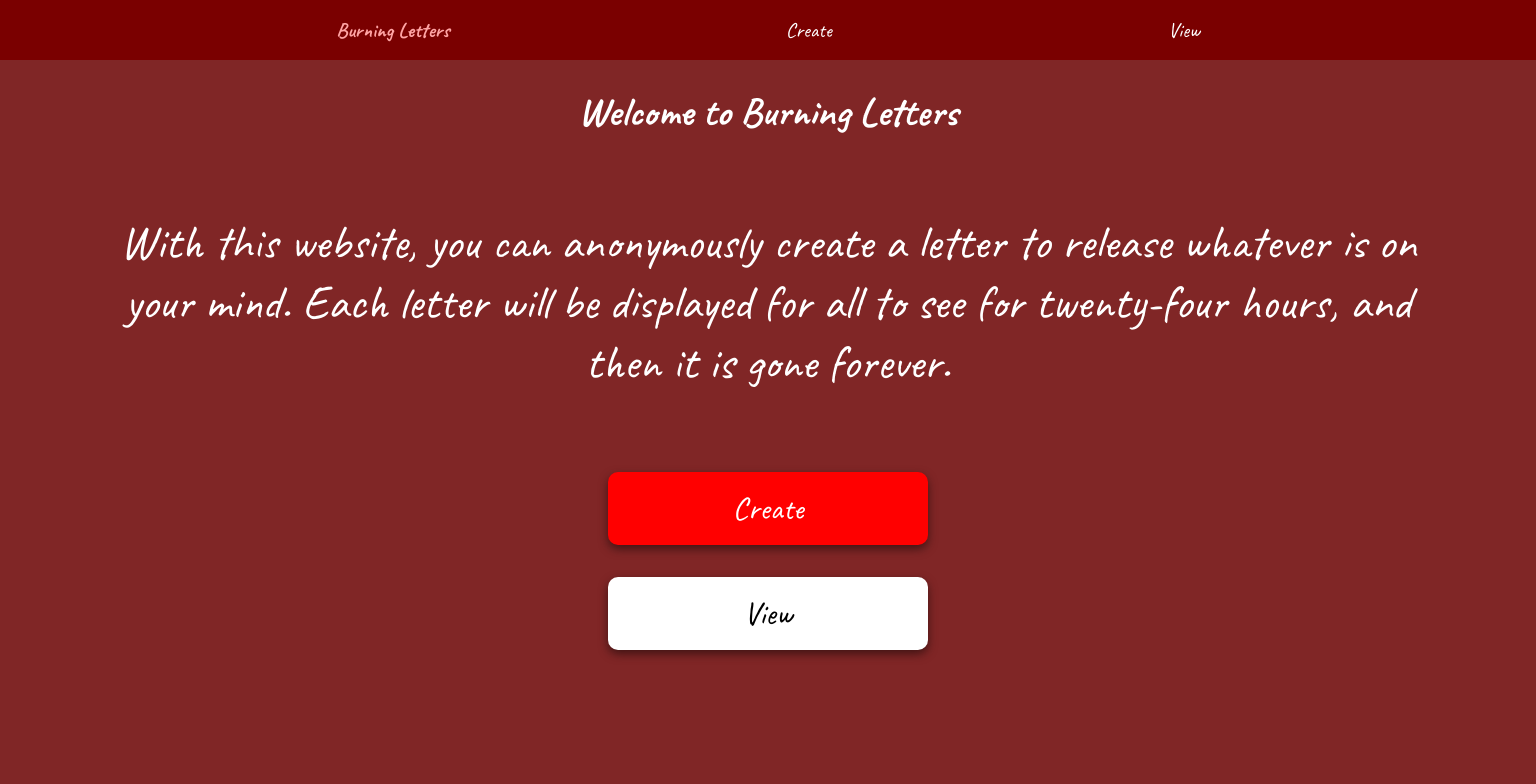
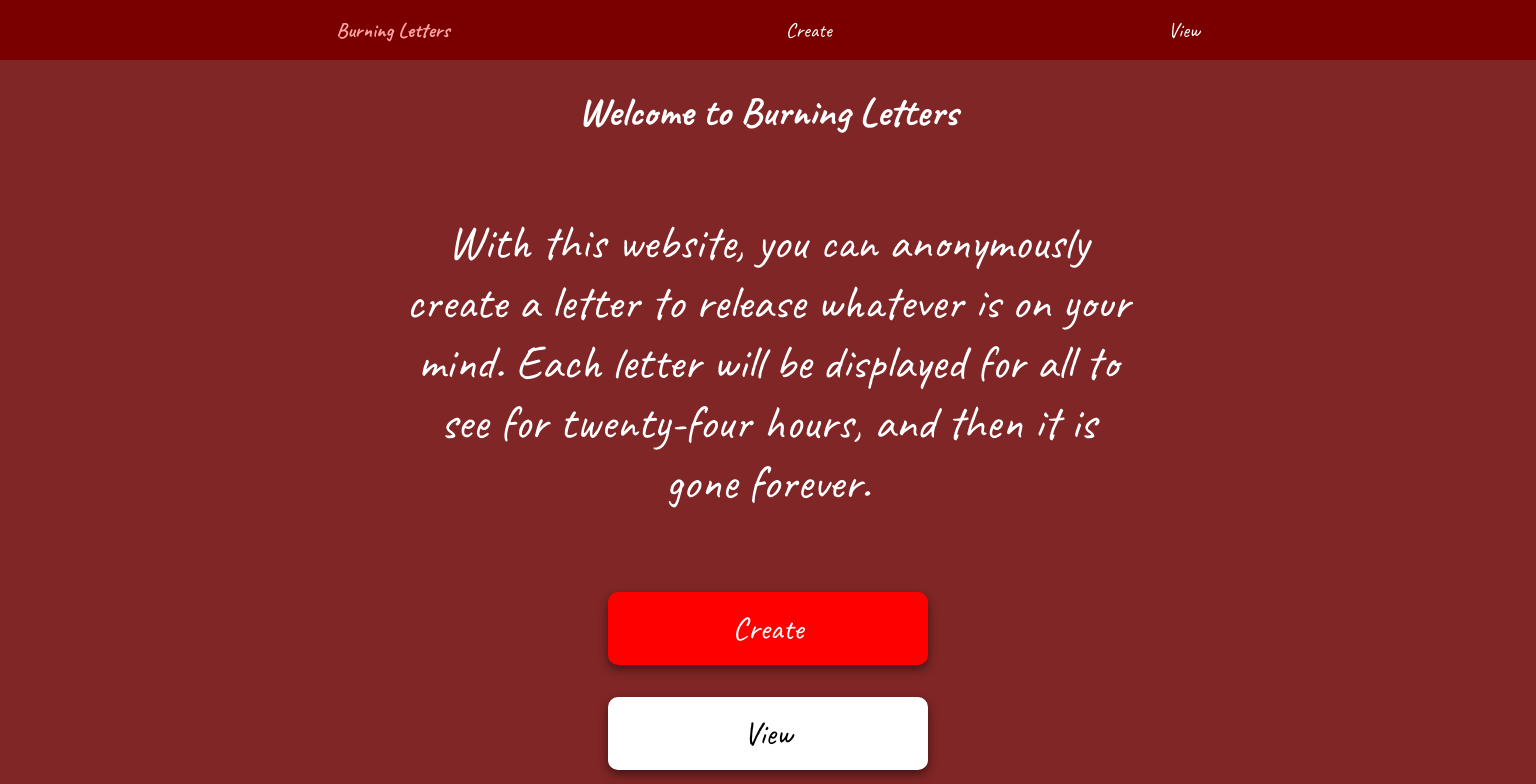
Before and after one commit to czcarrizales/burning-letters-project, a React (Create React App) app in the folder frontend/: page / in a window 1536 px wide. Shown: the top 784 px of the page. Built offline with nearby package versions, Linux system fonts and the light colour scheme; no server answers.

Commit message:
adding margin for larger screens

```diff
--- a/frontend/src/Home.css
+++ b/frontend/src/Home.css
@@ -61,3 +61,17 @@
         font-size: 3rem;
     }
 }
+
+@media(min-width: 1200px) {
+    .home-container {
+        margin-right: 10em;
+        margin-left: 10em;
+    }
+}
+
+@media (min-width: 1500px) {
+    .home-container {
+        margin-right: 25em;
+        margin-left: 25em;
+    }
+}
```
